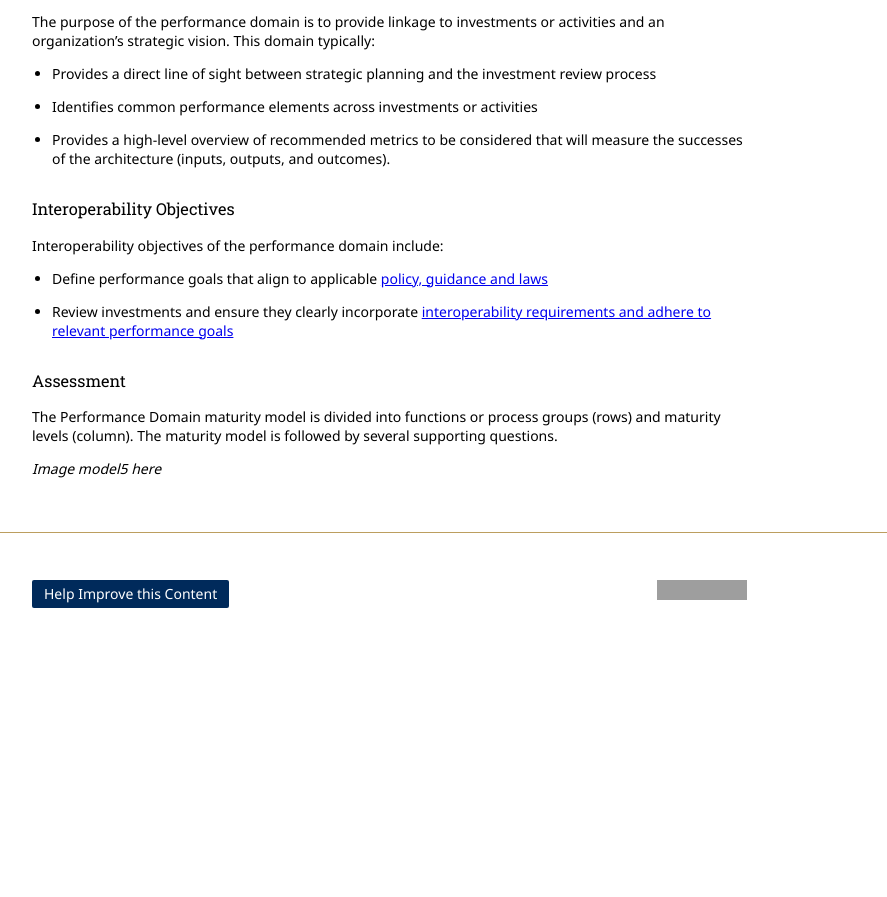
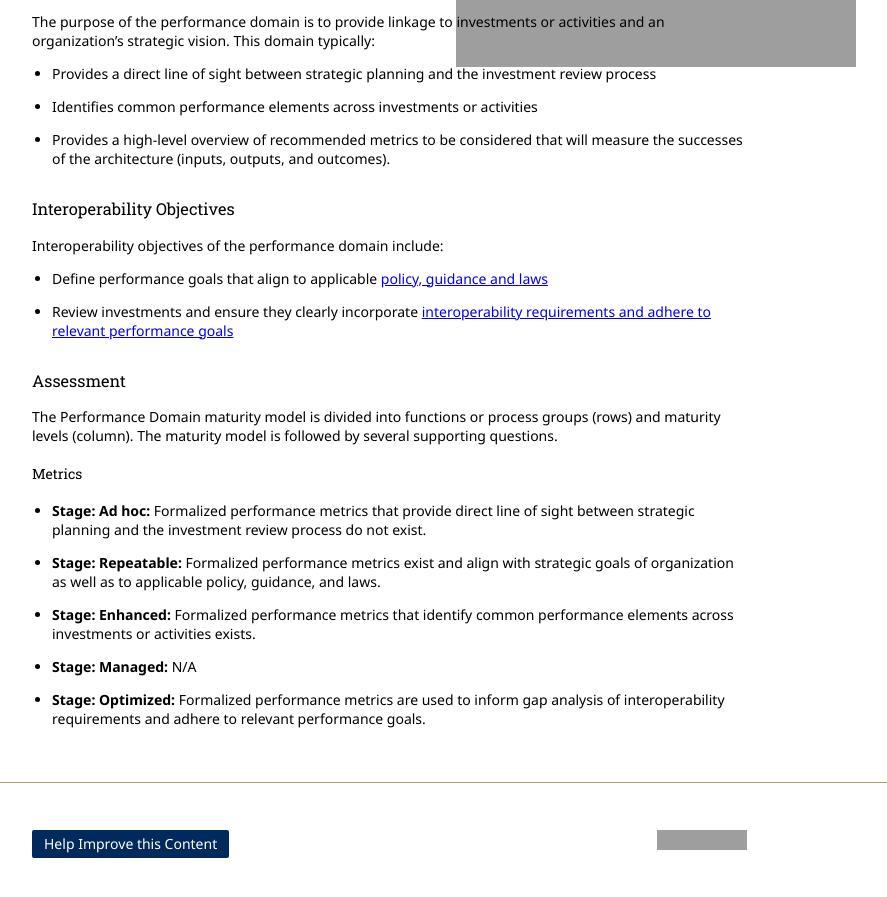
Before and after one commit to Project-Interoperability/project-interoperability.github.io, a Jekyll site: the page built from maturity-model.md, in a window 1280 px wide and 900 px high, scrolled down 7738 px. Shown: the top 897 px of the window, without its empty margins (248-1135 px from the left). Built offline with Jekyll 4.4.1, drawn with Linux system fonts in a browser that asks for light colours; nearby versions of some CDN libraries; before the commit the page ends 8388 px from its top, so only the background shows below that; grey boxes are pictures that could not be loaded.

Commit message:
adding performance domain assessment 2

```diff
--- a/maturity-model.md
+++ b/maturity-model.md
@@ -328,4 +328,14 @@
 
 The Performance Domain maturity model is divided into functions or process groups (rows) and maturity levels (column). The maturity model is followed by several supporting questions.
 
-_Image model5 here_
+#### Metrics
+
+* **Stage: Ad hoc:** Formalized performance metrics that provide direct line of sight between strategic planning and the investment review process do not exist.
+
+* **Stage:** **Repeatable:** Formalized performance metrics exist and align with strategic goals of organization as well as to applicable policy, guidance, and laws.
+
+* **Stage: Enhanced:** Formalized performance metrics that identify common performance elements across investments or activities exists.
+
+* **Stage:** **Managed:** N/A
+
+* **Stage:** **Optimized:** Formalized performance metrics are used to inform gap analysis of interoperability requirements and adhere to relevant performance goals.
```
